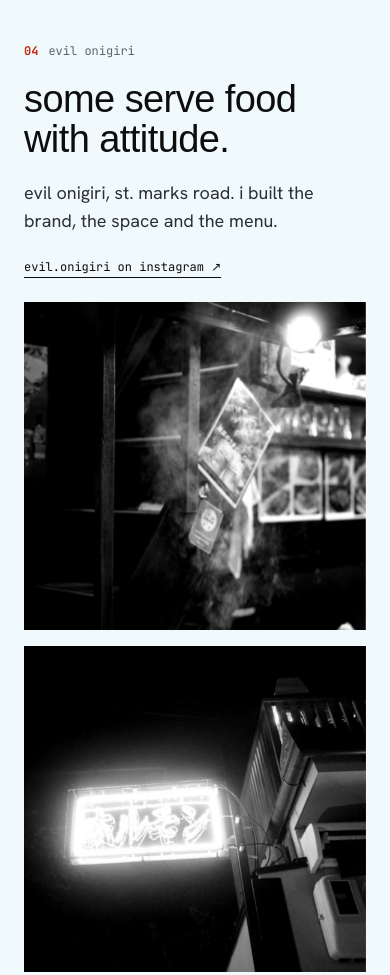
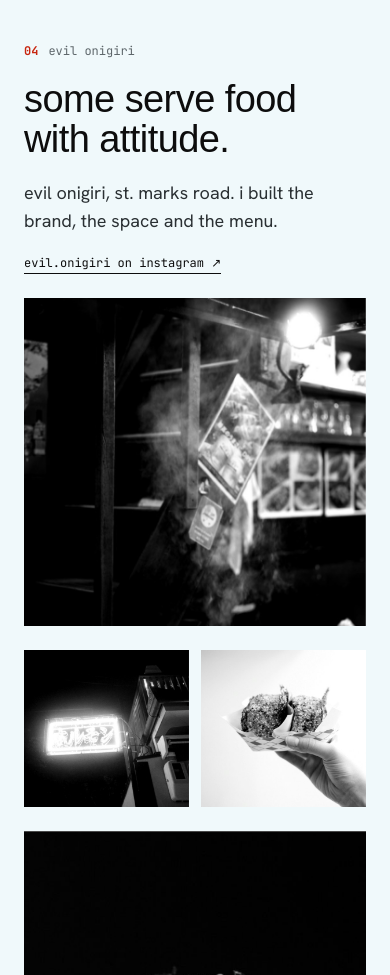
Before and after one commit to jaisushant/claude, a plain HTML site: page index.html in a window 390 px wide. Shown: the part 2390-3365 px from the top of the page. Drawn offline with Linux system fonts and the light colour scheme; a web font is replaced by a local one.

Commit message:
Build the Evil Onigiri section the way Figma lays it out
Read the geometry off the v3/Desktop frame rather than arranging the
photographs myself. On the 740-tall band Figma puts a 500-wide lead
column with the copy on top and a 500x480 frame on the baseline, then
two 380x362 frames stacked 16px apart, then a 360x740 frame at full
height, columns 64px apart - which .sec already uses.

Each bitmap is a 1.5x crop of its own frame, so the ratios are the
frames' and nothing is re-cropped.

Section 05 carries no photographs in the design, so it no longer does
here either, and rule 02 goes back to Figma's wording.

Co-Authored-By: Claude Opus 5 <noreply@anthropic.com>
Claude-Session: https://claude.ai/code/session_01WnLYahtb6iPzHtzNXeJqti

```diff
--- a/index.html
+++ b/index.html
@@ -117,6 +117,16 @@ button.link{text-align:left}
 .photos-sm{flex-direction:column}
 .photos .shot{height:100%;width:auto;min-height:0;aspect-ratio:var(--ar)}
 .photos-sm .shot{flex:1;height:auto;width:auto;aspect-ratio:1/1;align-self:flex-start}
+/* Evil onigiri, section 04. Figma lays this out on a 740-tall band:
+   a 500-wide lead column with the copy on top and a 500x480 frame sitting
+   on the baseline, then two 380x362 frames stacked with a 16px gap, then a
+   360x740 frame full height. Ratios are the frames' own, and each bitmap is
+   already cropped to its frame at 1.5x, so nothing is re-cropped here. */
+.og-lead{width:500px}
+.og-wide{width:100%;aspect-ratio:500/480;flex:none}
+.og-stack{display:flex;flex-direction:column;gap:16px;height:100%;flex:none}
+.og-stack .shot{flex:1;min-height:0;width:auto;aspect-ratio:380/362}
+.og-tall{height:100%;width:auto;aspect-ratio:360/740;flex:none}
 .sec+.sec{border-left:1px solid var(--line)}
 .sec-head{display:flex;gap:64px;align-items:flex-end}
 .col{display:flex;flex-direction:column;justify-content:space-between;height:100%}
@@ -245,6 +255,10 @@ html.layout-mobile .card .shots{flex:none;height:auto;width:100%}
 html.layout-mobile .card .shots .shot{flex:1;width:auto;height:auto;aspect-ratio:var(--ar)}
 html.layout-mobile .photos-sm{flex-direction:row;height:auto}
 html.layout-mobile .photos-sm .shot{flex:1;width:auto;aspect-ratio:1/1}
+html.layout-mobile .og-lead{width:auto}
+html.layout-mobile .og-stack{flex-direction:row;height:auto;gap:12px}
+html.layout-mobile .og-stack .shot,html.layout-mobile .og-tall{flex:1;width:auto;height:auto}
+html.layout-mobile .og-tall{width:100%;flex:none}
 html.layout-mobile .pagefoot{display:flex;flex-direction:column;gap:16px;padding:28px 24px 120px}
 html.layout-mobile .m-bar{display:flex;position:fixed;left:0;right:0;bottom:0;z-index:30;align-items:center;gap:12px;background:var(--panel);color:var(--on-ink);padding:8px 12px 10px}
 html.layout-mobile .m-sheet{display:flex;position:fixed;left:0;right:0;bottom:0;z-index:40;background:var(--bg);flex-direction:column;gap:20px;align-items:center;padding:12px 24px 28px;transform:translateY(102%);transition:transform var(--t-slow) var(--ease);max-height:86%;overflow:auto}
@@ -797,18 +811,20 @@ function imgGone(img){
 
         <!-- 04 -->
         <section class="sec" data-sec data-anchor="evil onigiri">
-          <div class="col" style="width:380px">
+          <div class="col og-lead">
             <div class="col-top">
               <span class="tag"><span class="l-ms red">04</span><span class="l-m muted">evil onigiri</span></span>
               <h2 class="d-l">some serve food with attitude.</h2>
               <p class="b-l bodyc">evil onigiri, st. marks road. i built the brand, the space and the menu.</p>
+              <a class="link" href="https://www.instagram.com/evil.onigiri/" target="_blank" rel="noopener">evil.onigiri on instagram &#8599;</a>
             </div>
-            <a class="link" href="https://www.instagram.com/evil.onigiri/" target="_blank" rel="noopener">evil.onigiri on instagram ↗</a>
+            <figure class="shot filled og-wide"><img src="images/onigiri-bar.jpg" onerror="imgGone(this)" alt="Steam rising past a hanging menu card and a rack of glasses behind the bar" loading="eager" decoding="async"></figure>
           </div>
-          <div class="photos" style="display:flex;gap:16px">
-            <figure class="shot filled" style="--ar:25/24"><img src="images/onigiri-bar.jpg" onerror="imgGone(this)" alt="Steam rising past a hanging menu card and a rack of glasses behind the bar" loading="eager" decoding="async"></figure>
-            <figure class="shot filled" style="--ar:190/181"><img src="images/onigiri-neon.jpg" onerror="imgGone(this)" alt="A neon sign in Japanese lettering burning against the night" loading="eager" decoding="async"></figure>
+          <div class="og-stack">
+            <figure class="shot filled"><img src="images/onigiri-neon.jpg" onerror="imgGone(this)" alt="A neon sign in Japanese lettering burning against the night" loading="eager" decoding="async"></figure>
+            <figure class="shot filled"><img src="images/onigiri-hand.jpg" onerror="imgGone(this)" alt="A hand holding a cut onigirazu in a chequered paper tray" loading="eager" decoding="async"></figure>
           </div>
+          <figure class="shot filled og-tall"><img src="images/onigiri-rice.jpg" onerror="imgGone(this)" alt="Close up of an onigiri, seasoned rice against a band of nori" loading="eager" decoding="async"></figure>
         </section>
 
         <!-- 05 -->
@@ -823,12 +839,8 @@ function imgGone(img){
               <div class="rule"></div>
               <div class="rule-row"><span class="l-m muted no">rule 01</span><span class="b-l">complement and contrast.</span></div>
               <div class="rule"></div>
-              <div class="rule-row"><span class="l-m muted no">rule 02</span><span class="b-l">three to four key elements.</span></div>
+              <div class="rule-row"><span class="l-m muted no">rule 02</span><span class="b-l">three to four elements.</span></div>
             </div>
-          </div>
-          <div class="photos" style="display:flex;gap:16px">
-            <figure class="shot filled" style="--ar:190/181"><img src="images/onigiri-hand.jpg" onerror="imgGone(this)" alt="A hand holding a cut onigirazu in a chequered paper tray" loading="eager" decoding="async"></figure>
-            <figure class="shot filled" style="--ar:18/37"><img src="images/onigiri-rice.jpg" onerror="imgGone(this)" alt="Close up of an onigiri, seasoned rice against a band of nori" loading="eager" decoding="async"></figure>
           </div>
         </section>
 
```
